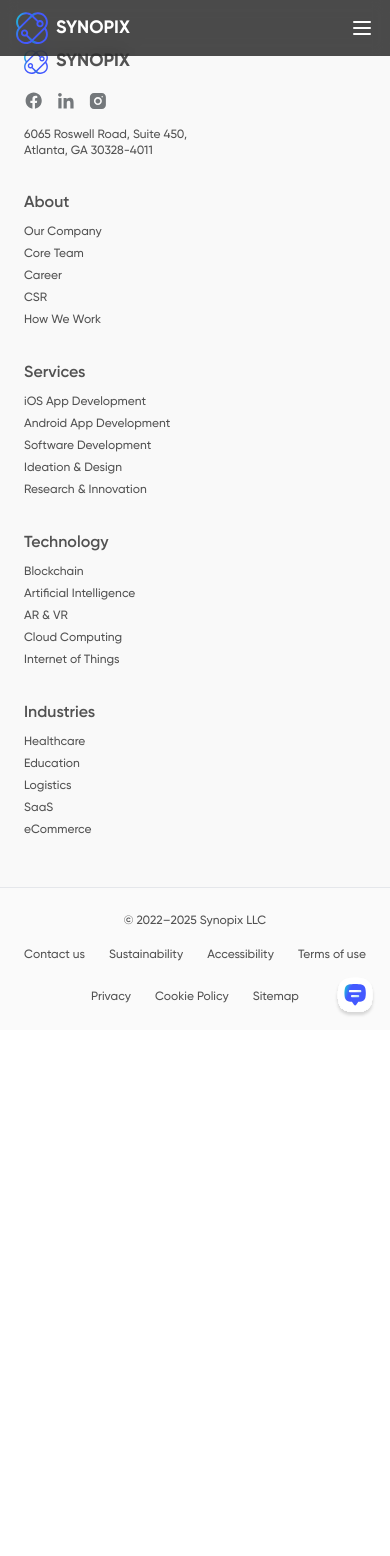
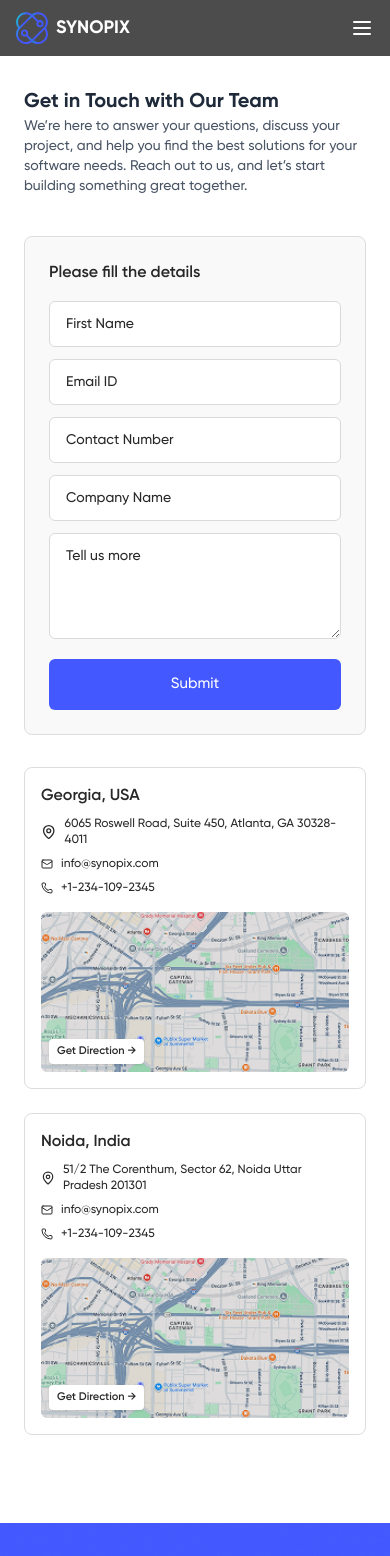
Before and after one commit to AjaySaini18/newWebsite, a React (Vite) app: page /get-in-touch in a window 390 px wide. Shown: the top 1556 px of the page. Before the commit the page ends 1030 px from the top, so only its background shows below. Built offline with nearby package versions, Linux system fonts and the light colour scheme.

Commit message:
Get in touch page completed with all the components and fully responsive

```diff
--- a/src/App.jsx
+++ b/src/App.jsx
@@ -7,6 +7,7 @@ import AIDevelopment from './pages/AIDevelopment'
 import { BrowserRouter as Router, Routes, Route } from "react-router-dom";
 import Navbar from './components/Navbar'
 import Footer from './components/Footer'
+import GetInTouch from './pages/GetInTouch'
 
 function App() {
   const [count, setCount] = useState(0)
@@ -18,6 +19,7 @@ function App() {
         <Routes>
           <Route path="/" element={<Home />} />
           <Route path="/ai" element={<AIDevelopment />} />
+          <Route path="/get-in-touch" element={<GetInTouch/>} />
         </Routes>
         <Footer/>
     </Router>
--- /dev/null
+++ b/src/components/GetInTouchSection.jsx
@@ -0,0 +1,155 @@
+// components/GetInTouchSection.jsx
+import React from "react";
+import { MapPin, Mail, Phone } from "lucide-react";
+
+const GetInTouchSection = () => {
+  return (
+    <section className="py-12 bg-white my-10 font-gilroy px-6 md:px-12 lg:px-24">
+      <div className="container">
+        {/* Heading */}
+        <div className="text-left mb-10">
+          <h2 className="text-xl sm:text-2xl font-bold text-gray-800">
+            Get in Touch with Our Team
+          </h2>
+          <p className="text-gray-600 text-sm sm:text-[14px] max-w-3xl">
+            We’re here to answer your questions, discuss your project, and help
+            you find the best solutions for your software needs. Reach out to
+            us, and let’s start building something great together.
+          </p>
+        </div>
+
+        {/* Content Section */}
+        <div className="grid grid-cols-1 lg:grid-cols-2 gap-8">
+          {/* Form */}
+          <div className="bg-[#F9F9F9] border border-[#DDDDDD] p-6 rounded-lg">
+            <h3 className="text-base sm:text-lg font-semibold text-[#282828] mb-4">
+              Please fill the details
+            </h3>
+            <form className="space-y-3">
+              <input
+                type="text"
+                placeholder="First Name"
+                className="w-full bg-white border border-[#DADADA] text-sm sm:text-[13px] placeholder-[#282828] rounded-md font-medium px-4 py-3 outline-none"
+              />
+              <input
+                type="email"
+                placeholder="Email ID"
+                className="w-full bg-white border border-[#DADADA] text-sm sm:text-[13px] placeholder-[#282828] rounded-md font-medium px-4 py-3 outline-none"
+              />
+              <input
+                type="text"
+                placeholder="Contact Number"
+                className="w-full bg-white border border-[#DADADA] text-sm sm:text-[13px] placeholder-[#282828] rounded-md font-medium px-4 py-3 outline-none"
+              />
+              <input
+                type="text"
+                placeholder="Company Name"
+                className="w-full bg-white border border-[#DADADA] text-sm sm:text-[13px] placeholder-[#282828] rounded-md font-medium px-4 py-3 outline-none"
+              />
+              <textarea
+                placeholder="Tell us more"
+                rows="4"
+                className="w-full bg-white border border-[#DADADA] text-sm sm:text-[13px] placeholder-[#282828] rounded-md font-medium px-4 py-3 outline-none"
+              />
+              <button
+                type="submit"
+                className="w-full sm:w-auto px-13 text-[15px] bg-[#4359FF] text-white py-3.5 rounded-md hover:bg-blue-700 transition"
+              >
+                Submit
+              </button>
+            </form>
+          </div>
+
+          {/* Contact Info */}
+          <div className="space-y-6 text-[#282828]">
+            {/* Contact Card 1 */}
+            <div className="flex flex-col sm:flex-row items-start justify-between p-4 border border-[#DDDDDD] rounded-lg">
+              <div className="flex-1">
+                <h4 className="text-base sm:text-lg font-semibold">
+                  Georgia, USA
+                </h4>
+                <p className="flex items-center text-xs sm:text-[13px] mt-2">
+                  <MapPin className="w-4 h-4 mr-2" />
+                  6065 Roswell Road, Suite 450, Atlanta, GA 30328-4011
+                </p>
+                <p className="flex items-center text-xs sm:text-[13px] mt-2">
+                  <Mail className="w-3 h-3 mr-2" />
+                  info@synopix.com
+                </p>
+                <p className="flex items-center text-xs sm:text-[13px] mt-2">
+                  <Phone className="w-3 h-3 mr-2" />
+                  +1-234-109-2345
+                </p>
+              </div>
+
+              {/* Map Image */}
+              <div className="mt-4 sm:mt-0 sm:ml-4 relative w-full sm:w-56 h-40 sm:h-32 rounded-md overflow-hidden">
+                <img
+                  src="assets/Rectangle 7776.png"
+                  alt="Georgia Map"
+                  className="w-full h-full object-cover"
+                />
+                <button
+                  className="absolute bottom-2 left-2 cursor-pointer bg-white font-semibold text-[11px] px-2 py-1 rounded-sm shadow hover:bg-gray-100"
+                  onClick={() =>
+                    window.open(
+                      "https://www.google.com/maps?q=6065+Roswell+Road,+Suite+450,+Atlanta,+GA+30328-4011",
+                      "_blank"
+                    )
+                  }
+                >
+                  Get Direction →
+                </button>
+              </div>
+            </div>
+
+            {/* Contact Card 2 */}
+            <div className="flex flex-col sm:flex-row items-start justify-between p-4 border border-[#DDDDDD] rounded-lg">
+              <div className="flex-1">
+                <h4 className="text-base sm:text-lg font-semibold">
+                  Noida, India
+                </h4>
+                <p className="flex items-center text-xs sm:text-[13px] mt-2">
+                  <MapPin className="w-4 h-4 mr-2" />
+                  51/2 The Corenthum, Sector 62, Noida Uttar Pradesh 201301
+                </p>
+                <p className="flex items-center text-xs sm:text-[13px] mt-2">
+                  <Mail className="w-3 h-3 mr-2" />
+                  info@synopix.com
+                </p>
+                <p className="flex items-center text-xs sm:text-[13px] mt-2">
+                  <Phone className="w-3 h-3 mr-2" />
+                  +1-234-109-2345
+                </p>
+              </div>
+
+              {/* Map Image */}
+              <div className="mt-4 sm:mt-0 sm:ml-4 relative w-full sm:w-56 h-40 sm:h-32 rounded-md overflow-hidden">
+                <img
+                  src="assets/Rectangle 7776.png"
+                  alt="Noida Map"
+                  className="w-full h-full object-cover"
+                />
+                <button
+                  className="absolute bottom-2 left-2 cursor-pointer bg-white font-semibold text-[11px] px-2 py-1 rounded-sm shadow hover:bg-gray-100"
+                  onClick={() =>
+                    window.open(
+                      "https://www.google.com/maps?q=51/2+The+Corenthum,+Sector+62,+Noida,+Uttar+Pradesh+201301",
+                      "_blank"
+                    )
+                  }
+                >
+                  Get Direction →
+                </button>
+              </div>
+            </div>
+          </div>
+
+
+        </div>
+      </div>
+    </section>
+  );
+};
+
+export default GetInTouchSection;
--- /dev/null
+++ b/src/pages/GetInTouch.jsx
@@ -0,0 +1,14 @@
+import React from 'react'
+import GetInTouchSection from '../components/GetInTouchSection'
+import ContactCTA from '../components/ContactCTA'
+
+const GetInTouch = () => {
+  return (
+    <>
+        <GetInTouchSection/>
+        <ContactCTA/>
+    </>
+  )
+}
+
+export default GetInTouch
```
Also changed, not shown: public/assets/Rectangle 7776.png (added).
